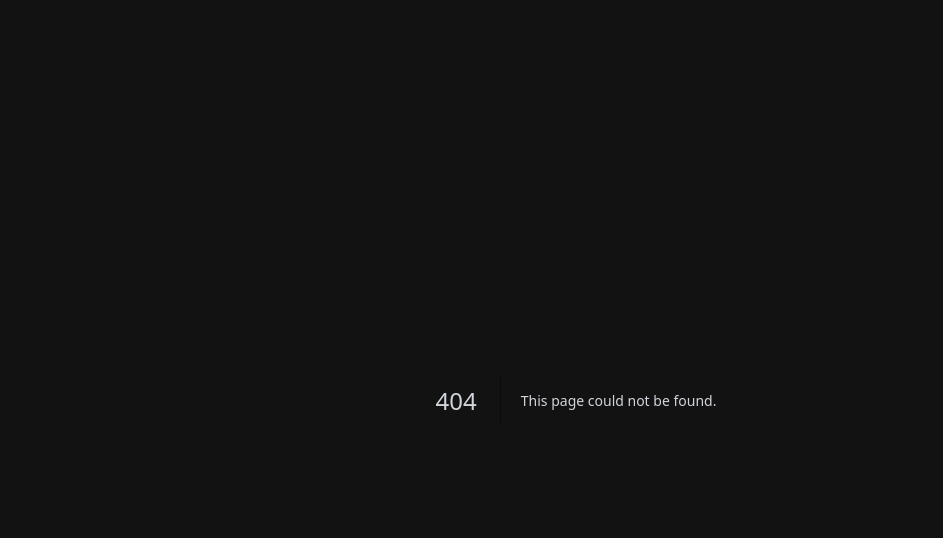
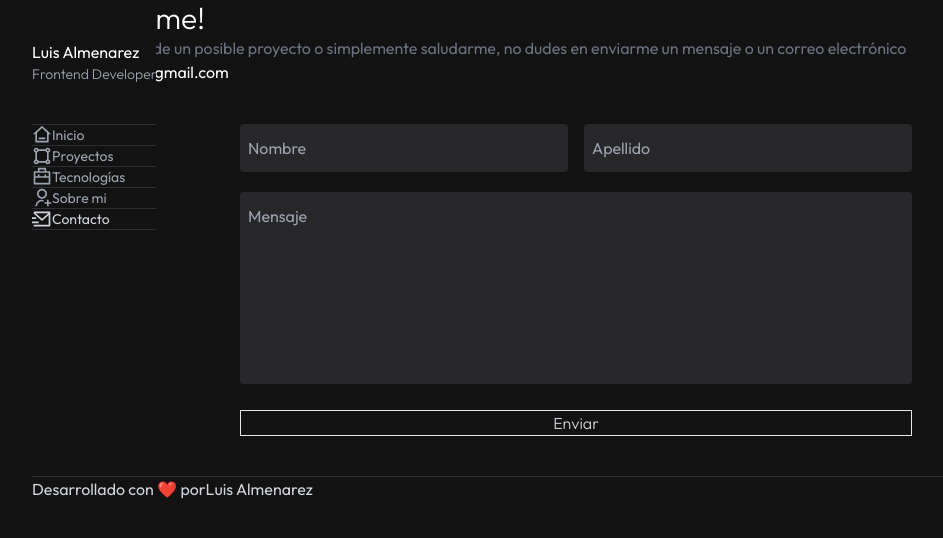
Before and after one commit to luisalmenarez/NextJS-TypeScript, a Next.js app: page /contact in a window 1280 px wide. Before the commit this address had no page. Shown: the top 538 px of the page, without its empty margins (160-1103 px from the left). Built offline with nearby package versions, Linux system fonts and the light colour scheme.

Commit message:
Update perfomance

```diff
--- a/Components/Ui/Button.tsx
+++ b/Components/Ui/Button.tsx
@@ -18,7 +18,7 @@ const Button = ({
       type={type}
       onClick={onClick}
       className={cn(
-        "py-2 px-4 border border-primary/20 w-full rounded-lg hover:bg-primary/5 hover:text-primary transition-all duration-500 font-light",
+        "py-2 px-4 border border-primary/20 w-full rounded-lg text-primary hover:bg-primary/10 transition-all duration-500 font-light",
         className
       )}>
       {label}
--- a/app/(root)/about/page.tsx
+++ b/app/(root)/about/page.tsx
@@ -1,11 +1,9 @@
-"use client";
-
-import Button from "@/Components/Ui/Button";
 import Container from "@/Components/Ui/Container";
 import Title from "@/Components/Ui/Title";
 import Image from "next/image";
+import ButtonAbout from "./utils/ButtonAbout";
 
-const page = () => {
+const AboutPage = () => {
   return (
     <main className="border-b border-gray-500/30 pb-10">
       <Container>
@@ -53,17 +51,10 @@ const page = () => {
             impactantes.
           </p>
         </div>
-        <div className="grid place-items-center">
-          <Button
-            type="button"
-            label="Hablemos!"
-            onClick={() => {}}
-            className="w-1/2"
-          />
-        </div>
+        <ButtonAbout />
       </Container>
     </main>
   );
 };
 
-export default page;
+export default AboutPage;
--- /dev/null
+++ b/app/(root)/about/utils/ButtonAbout.tsx
@@ -0,0 +1,18 @@
+"use client";
+
+import Button from "@/Components/Ui/Button";
+
+const ButtonAbout = () => {
+  return (
+    <div className="grid place-items-center">
+      <Button
+        type="button"
+        label="Hablemos!"
+        onClick={() => {}}
+        className="w-1/2"
+      />
+    </div>
+  );
+};
+
+export default ButtonAbout;
--- /dev/null
+++ b/app/(root)/contact/page.tsx
@@ -0,0 +1,21 @@
+import Container from "@/Components/Ui/Container";
+import Title from "@/Components/Ui/Title";
+import Form from "./utils/Form";
+
+const ContactPage = () => {
+  return (
+    <main className="pb-10 border-b border-gray-500/30">
+      <Container>
+        <Title title="Contáctame!" />
+        <p className="text-gray-500 mb-10 w-5/6">
+          Si quieres hablar de un posible proyecto o simplemente saludarme, no
+          dudes en enviarme un mensaje o un correo electrónico a
+          <span className="text-white ml-1">luisalmenarez@gmail.com</span>
+        </p>
+        <Form />
+      </Container>
+    </main>
+  );
+};
+
+export default ContactPage;
--- /dev/null
+++ b/app/(root)/contact/utils/Form.tsx
@@ -0,0 +1,31 @@
+"use client";
+import Button from "@/Components/Ui/Button";
+
+const Form = () => {
+  return (
+    <form action="" className="max-w-2xl mx-auto">
+      <div className="flex flex-col lg:flex-row lg:items-center gap-4 mb-5">
+        <input
+          type="text"
+          className="w-full bg-zinc-800 outline-none py-3 px-2 rounded"
+          placeholder="Nombre"
+        />
+        <input
+          type="text"
+          className="w-full bg-zinc-800 outline-none py-3 px-2 rounded"
+          placeholder="Apellido"
+        />
+      </div>
+      <div>
+        <textarea
+          className="w-full bg-zinc-800 outline-none py-3 px-2 rounded resize-none mb-5"
+          placeholder="Mensaje"
+          rows={7}
+        />
+        <Button type="submit" label="Enviar" onClick={() => {}} />
+      </div>
+    </form>
+  );
+};
+
+export default Form;
--- a/app/(root)/work/SectionsWork/LearningWork.tsx
+++ b/app/(root)/work/SectionsWork/LearningWork.tsx
@@ -9,7 +9,7 @@ const LearningWork = () => {
       className="space-y-6 border-b border-gray-500/30 py-10">
       <Container>
         <div className="flex flex-col lg:flex-row lg:items-start sm:justify-between mb-10">
-          <SubTitle subtitle="Retos" className="my-0" />
+          <SubTitle subtitle="Retos" className="my-0 mb-5" />
           <ul className="space-y-8">
             <li className="max-w-2xl">
               <h4 className="text-xl text-white font-medium">
--- a/app/(root)/work/SectionsWork/TheProject.tsx
+++ b/app/(root)/work/SectionsWork/TheProject.tsx
@@ -9,7 +9,7 @@ const TheProject = () => {
       className="space-y-6 border-b border-gray-500/30 py-10">
       <Container>
         <div className="flex flex-col lg:flex-row lg:items-start sm:justify-between mb-10">
-          <SubTitle subtitle="Proyecto" className="my-0" />
+          <SubTitle subtitle="Proyecto" className="my-0 mb-5" />
           <ul className="space-y-8">
             <li className="max-w-2xl">
               <h4 className="text-xl text-white font-medium">Challenge</h4>
--- a/app/(root)/work/SectionsWork/header.tsx
+++ b/app/(root)/work/SectionsWork/header.tsx
@@ -12,20 +12,20 @@ const Header = () => {
       className="space-y-6 border-b border-gray-500/30 py-4">
       <Container>
         <Title title="Shop Tech" className="mb-5" />
-        <p className="text-gray-500 w-4/5">
+        <p className="text-gray-500 w-5/6">
           Esta es una tienda de tenología realizada con HTML, SCSS y JavaScript
           puro. Hice uso de la metodología BEM y modularicé tanto el SCSS como
           el JS para llevar una estructura mucho más organizada del proyecto con
           el fin de que sea lo más escalable posible.
         </p>
-        <div className="flex items-center justify-between">
+        <div className="flex flex-col lg:flex-row lg:items-center justify-between mt-5 gap-4">
           <Button
             type="button"
             label="Vista previa"
             className="w-auto"
             onClick={() => {}}
           />
-          <ul className="space-y-2 mb-6">
+          <ul className="space-y-2 mb-6 ml-6">
             <li className="relative before:absolute before:w-2 before:h-2 before:border before:border-primary before:rounded-sm before:-left-4 before:top-1/2 before:-translate-y-1/2">
               Industry: Tech
             </li>
--- a/app/globals.css
+++ b/app/globals.css
@@ -7,3 +7,12 @@ body,
 :root {
   height: 100%;
 }
+
+::-webkit-scrollbar {
+  width: 0px;
+}
+
+::-webkit-scrollbar-thumb {
+  background: #000;
+  border-radius: 10px;
+}
```
